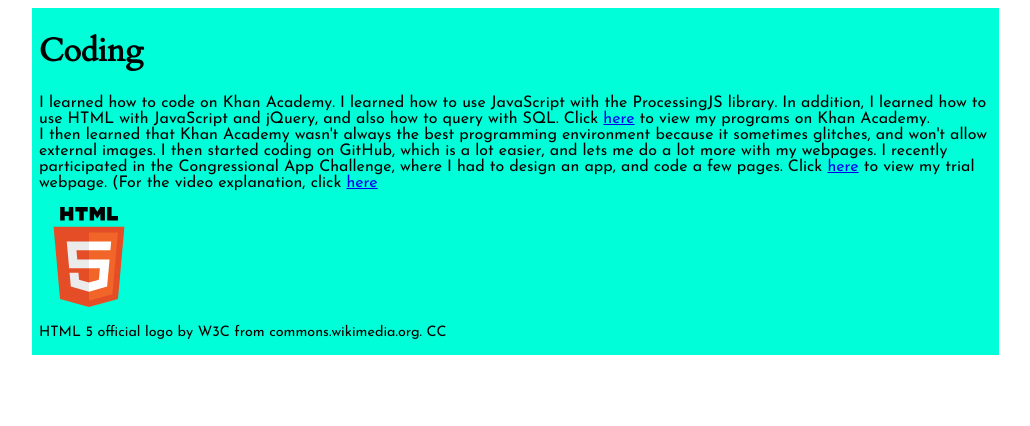
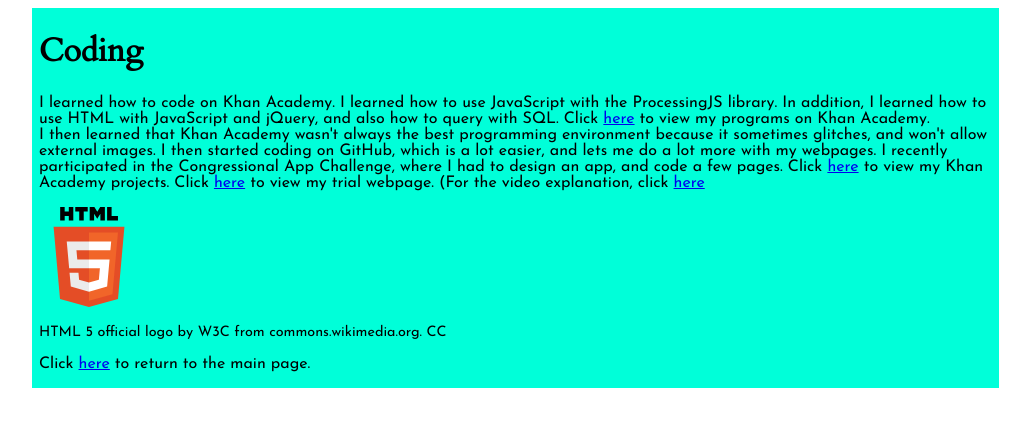
Before and after one commit to zaraazouz/Websites-For-Expression, a plain HTML site: page code.html in a window 1280 px wide. Shown: the whole page, without its empty margins (128-1158 px from the left). Drawn offline with Linux system fonts and the light colour scheme.

Commit message:
Update code.html

```diff
--- a/code.html
+++ b/code.html
@@ -10,9 +10,12 @@
 	<body>
 		<div id="container">
 			<h1 class="heading">Coding</h1>
-			<p>I learned how to code on Khan Academy. I learned how to use JavaScript with the ProcessingJS library. In addition, I learned how to use HTML with JavaScript and jQuery, and also how to query with SQL. Click <a target="_blank" href="https://www.khanacademy.org/profile/Beaniebopbunyip/projects">here</a> to view my programs on Khan Academy. <br> I then learned that Khan Academy wasn't always the best programming environment because it sometimes glitches, and won't allow external images. I then started coding on GitHub, which is a lot easier, and lets me do a lot more with my webpages. I recently participated in the Congressional App Challenge, where I had to design an app, and code a few pages. Click <a target="_blank" href="https://www.khanacademy.org/profile/Beaniebopbunyip/projects">here</a> to view my trial webpage. (For the video explanation, click <a target="_blank" href="https://youtu.be/lEb5xx7J_MQ">here</a></p>
+			<p>I learned how to code on Khan Academy. I learned how to use JavaScript with the ProcessingJS library. In addition, I learned how to use HTML with JavaScript and jQuery, and also how to query with SQL. Click <a target="_blank" href="https://www.khanacademy.org/profile/Beaniebopbunyip/projects">here</a> to view my programs on Khan Academy.
+			<br>
+			I then learned that Khan Academy wasn't always the best programming environment because it sometimes glitches, and won't allow external images. I then started coding on GitHub, which is a lot easier, and lets me do a lot more with my webpages. I recently participated in the Congressional App Challenge, where I had to design an app, and code a few pages. Click <a target="_blank" href="https://www.khanacademy.org/profile/Beaniebopbunyip/projects">here</a> to view my Khan Academy projects. Click <a target="_blank" href="https://zaraazouz.github.io/App-Design/">here</a> to view my trial webpage. (For the video explanation, click <a target="_blank" href="https://youtu.be/lEb5xx7J_MQ">here</a></p>
 			<img src="html.svg" alt="HTML 5 official logo" class="images">
 			<p class="attr">HTML 5 official logo by W3C from commons.wikimedia.org. CC</p>
+			<p>Click <a href="index.html">here</a> to return to the main page.</p>
 		</div>
 	</body>
 </html>
```
